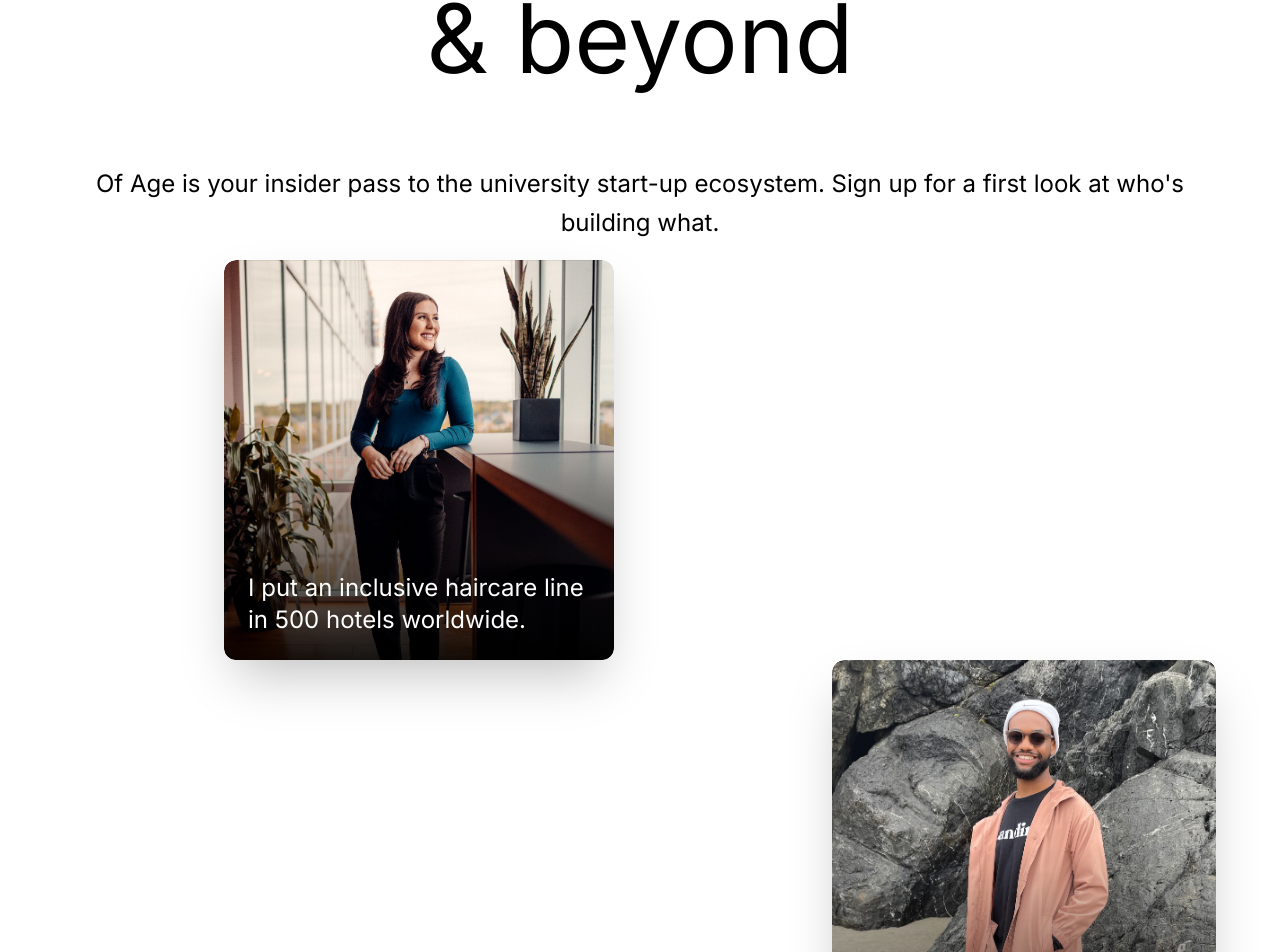
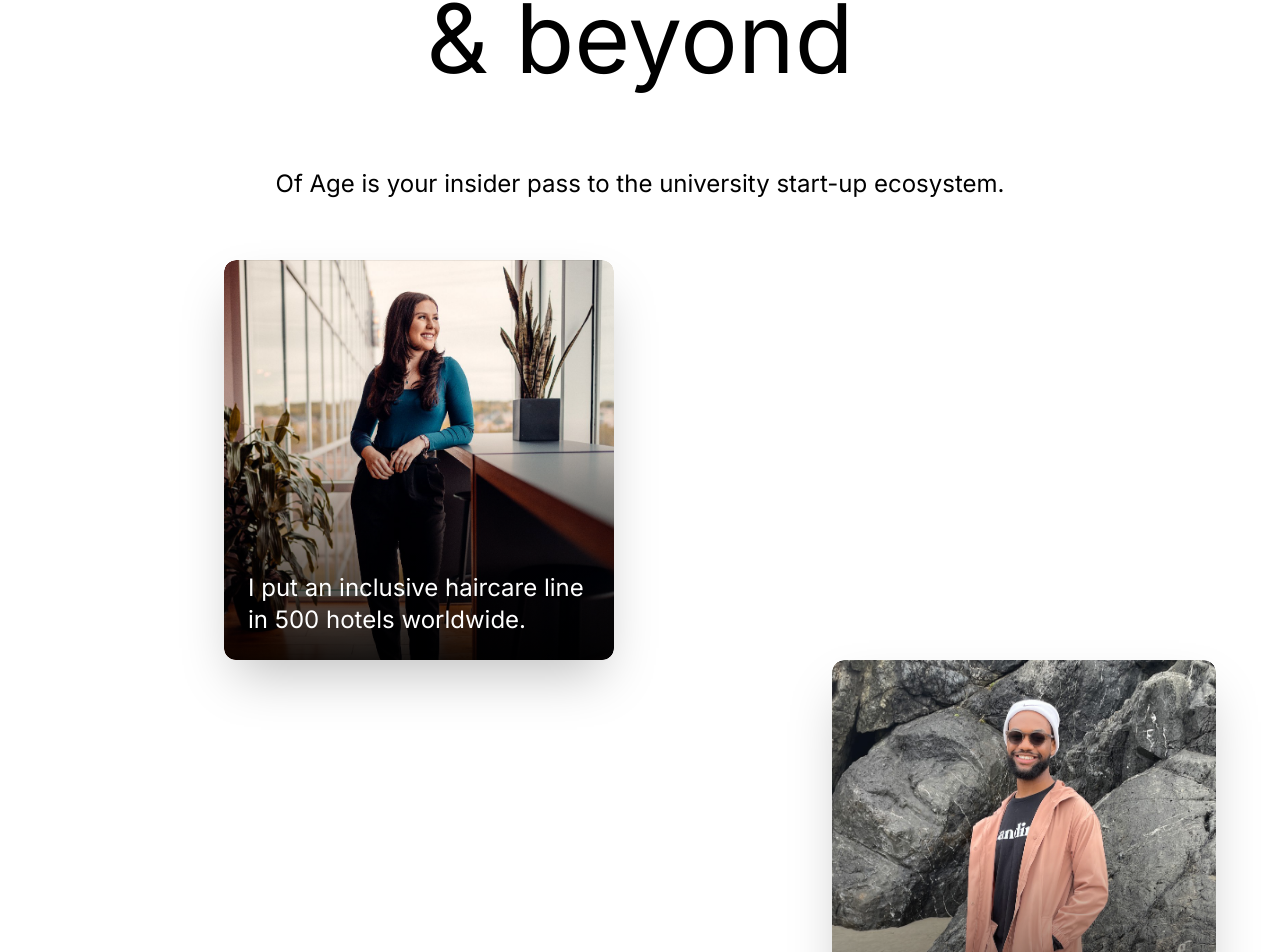
Before and after one commit to dajawhite/Of-Age, a Next.js app in the folder of-age-app/: page / in a window 1280 px wide. Shown: the part 1340-2292 px from the top of the page. Built offline with nearby package versions, Linux system fonts and the light colour scheme; no server answers.

Commit message:
Updated next & made copy changes to the hero

```diff
--- a/of-age-app/components/Hero.tsx
+++ b/of-age-app/components/Hero.tsx
@@ -109,12 +109,12 @@ function Hero(){
                     <header className='items-center pt-16 md:pt-28 pb-24 px-4 md:px-6 lg:px-11'>
                         <div className='mb-12 md:mb-30 flex flex-col items-center' data-aos="fade-up" data-aos-delay="4000">
                             <h1 className='text-4xl md:text-6xl/snug xl:text-8xl/relaxed text-center leading-relaxed'>
-                                Meet who&apos;s building startups at your university & beyond
+                            Meet who&apos;s building startups at your university & beyond
                             </h1>
                         </div>
                         <div className='flex flex-col items-center md:px-11' data-aos="fade-up" data-aos-delay="4500">
                             <p className='text-xl md:text-2xl/relaxed text-center'>
-                            Of Age is your insider pass to the university start-up ecosystem. Sign up for a first look at who&apos;s building what.
+                           Of Age is your insider pass to the university start-up ecosystem.
                             </p>
                         </div>
                     </header>
--- a/of-age-app/package.json
+++ b/of-age-app/package.json
@@ -38,7 +38,7 @@
     "lucide-react": "^0.288.0",
     "mongodb": "^6.2.0",
     "mongoose": "^7.6.3",
-    "next": "^14.0.2",
+    "next": "^14.0.3",
     "next-auth": "^4.24.5",
     "postcss": "8.4.27",
     "react": "18.2.0",
```
Also changed, not shown: 1 other file (tests, documents, lock files or other folders).
